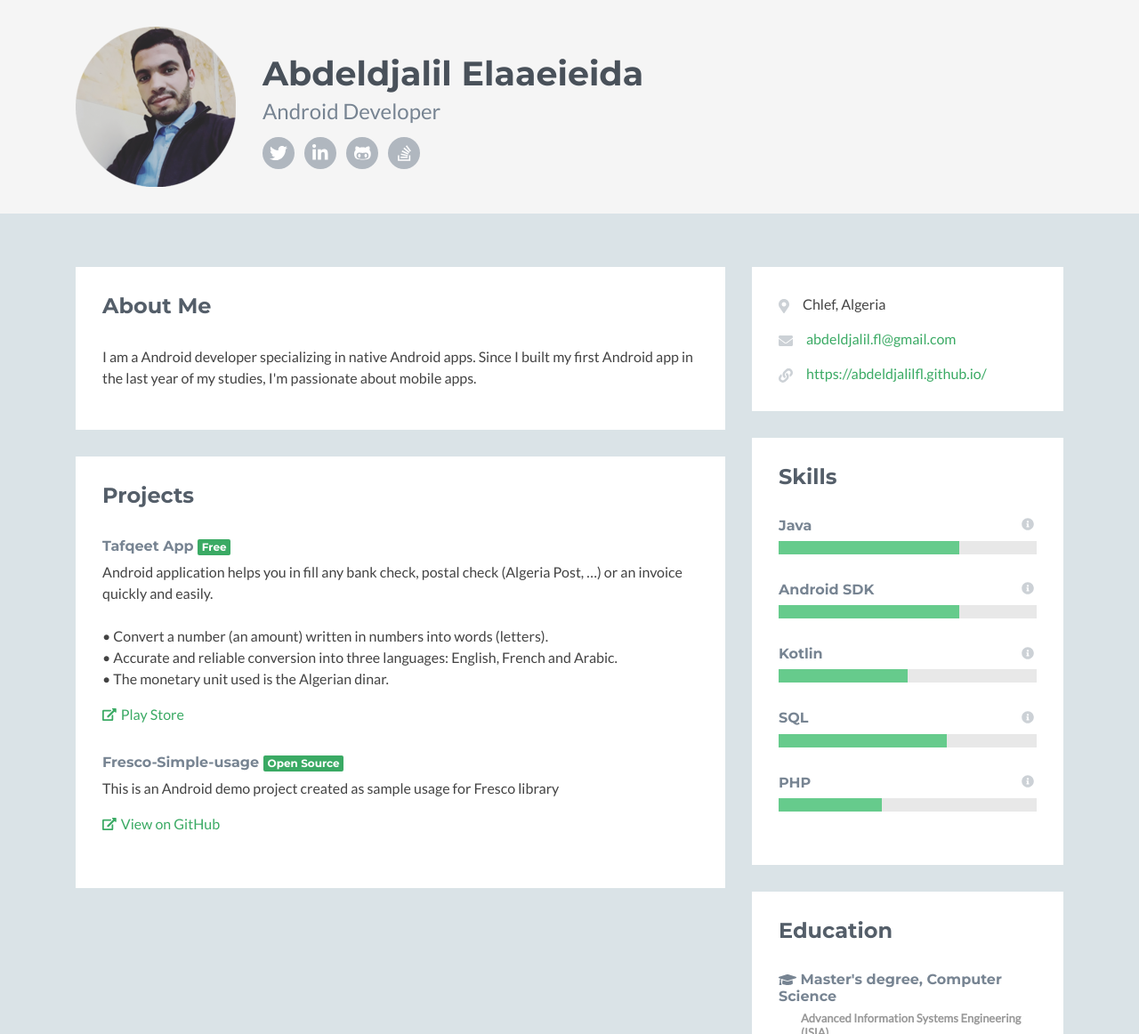
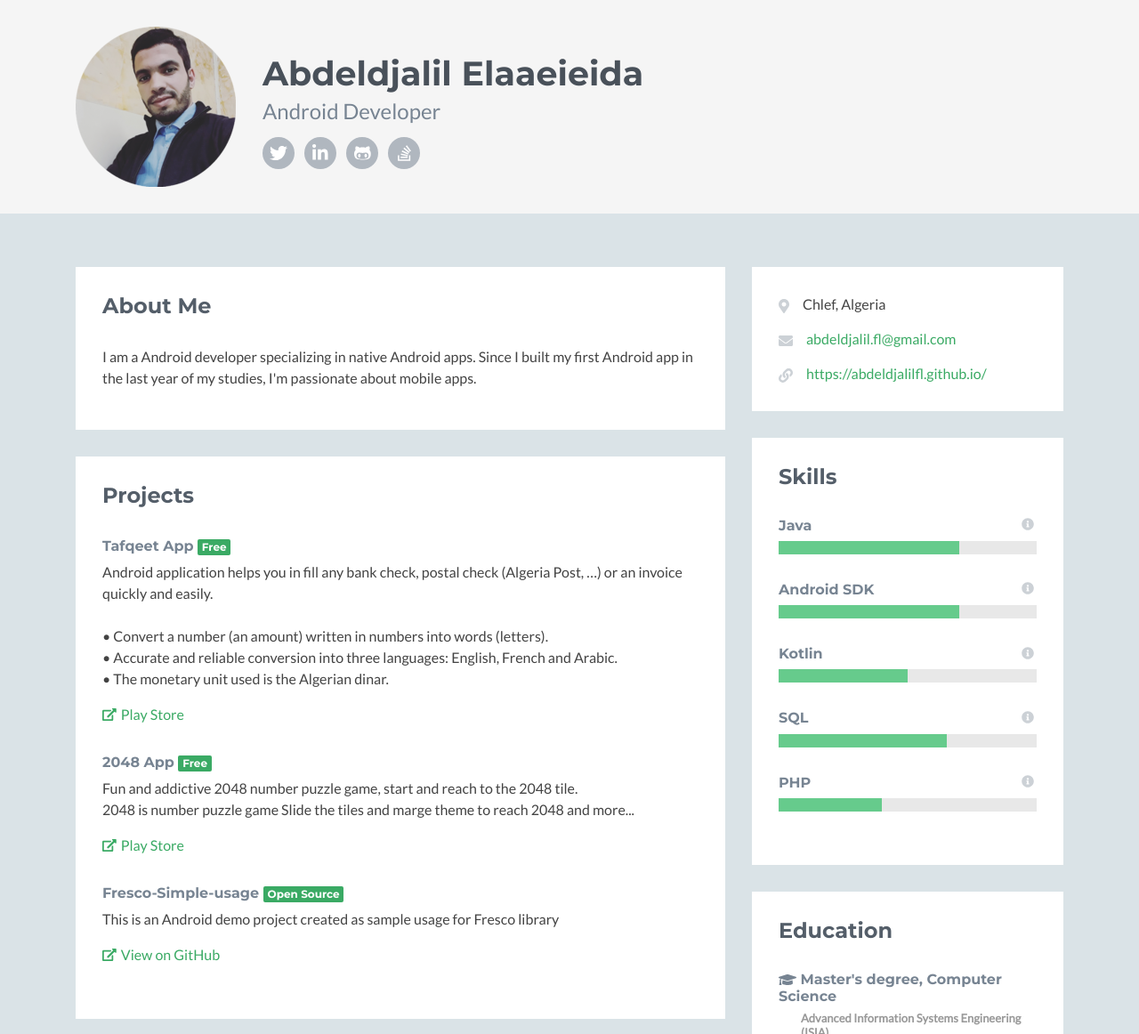
Before and after one commit to abdeldjalilfl/abdeldjalilfl.github.io, a plain HTML site: page index.html in a window 1280 px wide. Shown: the top 1162 px of the page at 89% size. Drawn offline with Linux system fonts and the light colour scheme.

Commit message:
add new project (2048 app)

```diff
--- a/index.html
+++ b/index.html
@@ -77,6 +77,21 @@
                                     	• The monetary unit used is the Algerian dinar.</p>
                                 <p><a class="more-link" href="https://play.google.com/store/apps/details?id=com.upshotdev.tafqeet" target="_blank"><i class="fas fa-external-link-alt"></i>Play Store</a></p>
                             </div><!--//item-->
+                            <!---->
+                            <div class="item">
+                                <h3 class="title"><a href="https://play.google.com/store/apps/details?id=com.upshotdev.a2048">2048 App</a> <span class="badge badge-theme">Free</span></h3>
+                                <p class="summary">
+                                	Fun and addictive 2048 number puzzle game, start and reach to the 2048 tile.
+                                	<br/>
+                                	2048 is number puzzle game Slide the tiles and marge theme to reach 2048 and more...
+
+
+
+
+                                <p><a class="more-link" href="https://play.google.com/store/apps/details?id=com.upshotdev.a2048" target="_blank"><i class="fas fa-external-link-alt"></i>Play Store</a></p>
+                            </div><!--//item-->
+                            <!---->
+
                             <div class="item">
                                 <h3 class="title"><a href="https://github.com/abdeldjalilfl/Fresco-Simple-usage">Fresco-Simple-usage</a> <span class="badge badge-theme">Open Source</span></h3>
                                 <p class="summary">This is an Android demo project created as sample usage for Fresco library</p>
```
